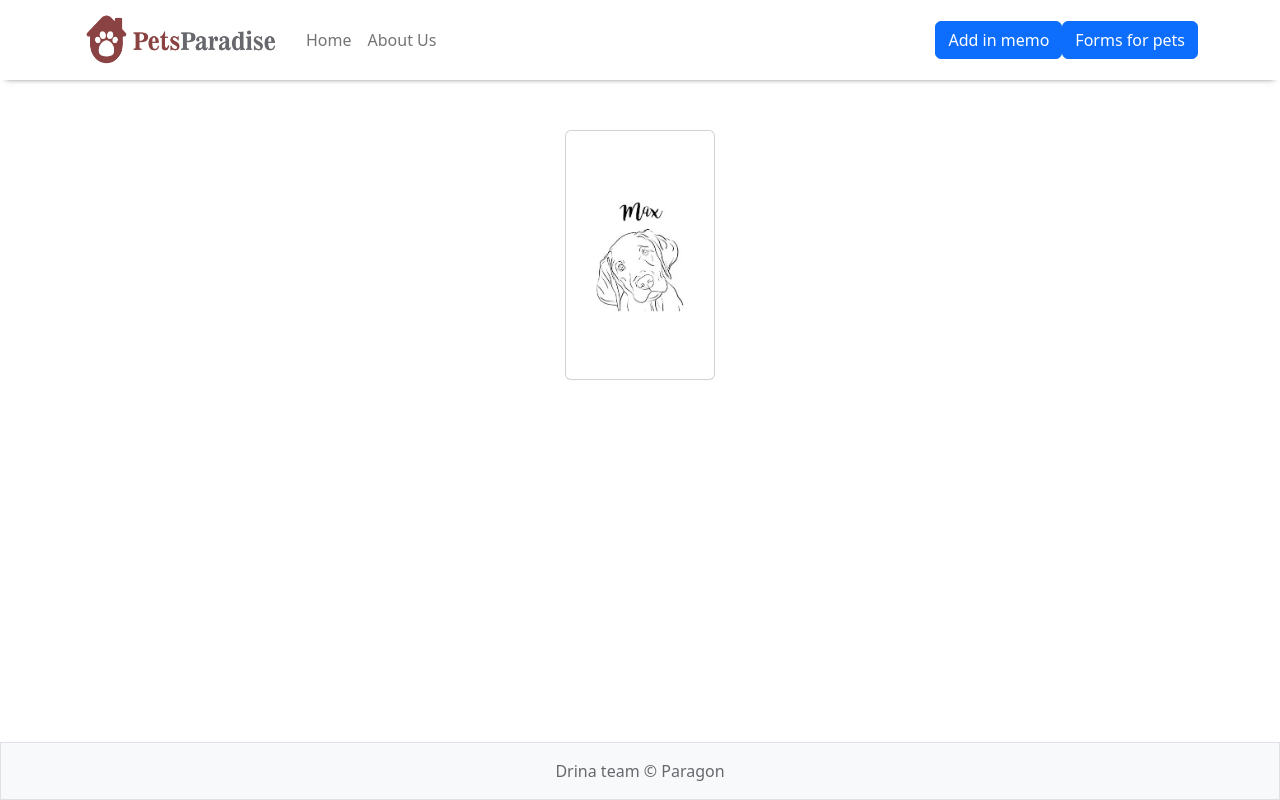
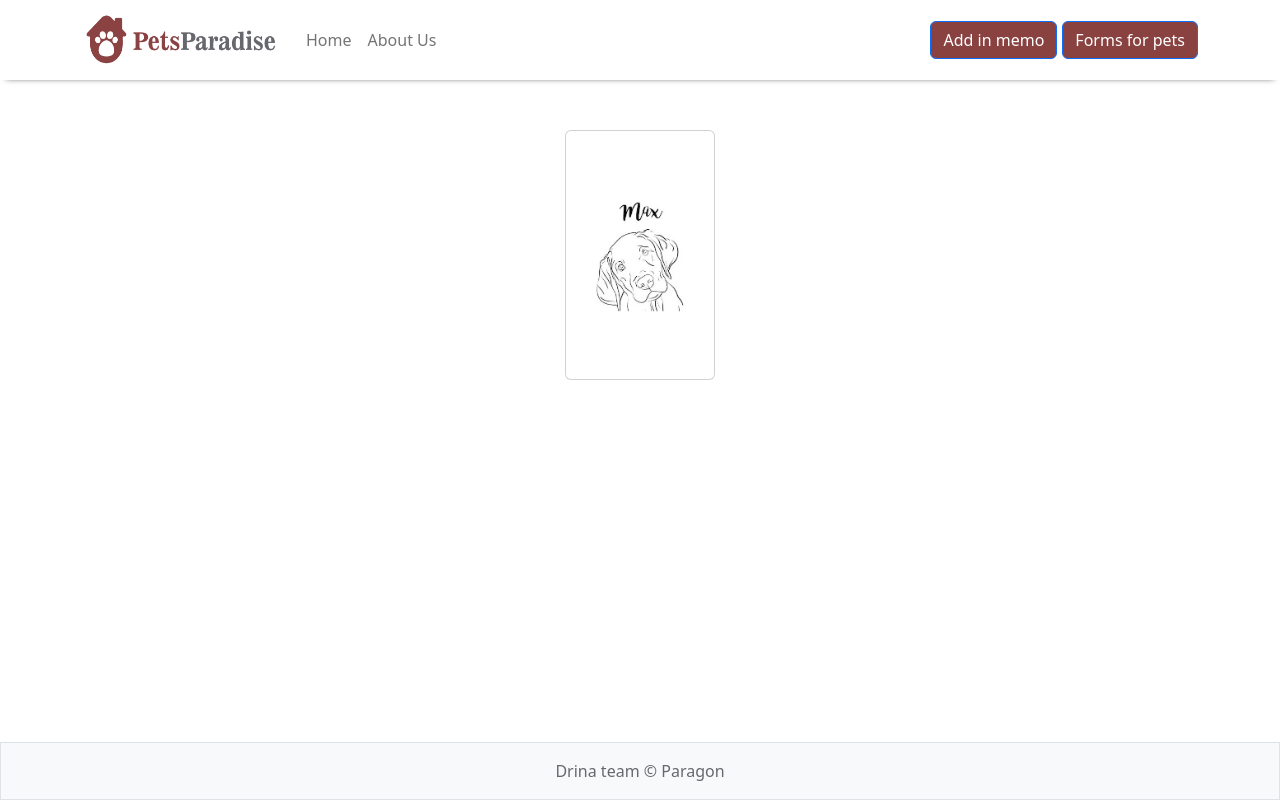
Before and after one commit to harispasicc/team-drina, a React (Create React App) app: page /card in a window 1280 px wide. Built offline with nearby package versions, Linux system fonts and the light colour scheme.

Commit message:
cancel editing

```diff
--- a/src/App.js
+++ b/src/App.js
@@ -15,8 +15,16 @@ function App() {
 
   const handleShow = () => setShow(true);
 
+  const handleCancelShow = () => {
+    setShow(false);
+  };
+
   const handleShowOptions = () => {
     setShowOptions(true);
+  };
+
+  const handleCancelOptions = () => {
+    setShowOptions(false);
   };
   return (
     <Context.Provider
@@ -27,6 +35,8 @@ function App() {
         handleShowOptions,
         showOptions,
         setShowOptions,
+        handleCancelOptions,
+        handleCancelShow,
       }}
     >
       <BrowserRouter>
--- a/src/assets/styles/header.css
+++ b/src/assets/styles/header.css
@@ -4,3 +4,16 @@
   box-shadow: 0 4px 6px -6px #222;
   color: black;
 }
+
+.navbar {
+  height: 80px;
+}
+
+.in-memo-button {
+  margin-right: 5px;
+  background-color: #8a4241 !important;
+}
+
+.form-pet--button {
+  background-color: #8a4241 !important;
+}
--- a/src/components/Header.js
+++ b/src/components/Header.js
@@ -15,23 +15,21 @@ function Header() {
 
   return (
     <div>
-      <Navbar
-        id="header"
-        style={{
-          height: "80px",
-        }}
-        variant="lignt"
-      >
+      <Navbar id="header" className="navbar" variant="lignt">
         <Container>
-          <Navbar.Brand href="#home">
+          <Navbar.Brand href="/">
             <img width={200} height={60} src={logo} alt="x" />
           </Navbar.Brand>
           <Nav className="me-auto">
             <Nav.Link href="/">Home</Nav.Link>
             <Nav.Link href="/about-us">About Us</Nav.Link>
           </Nav>
-          <Button onClick={handleShow}>Add in memo</Button>
-          <Button onClick={handleShowOptions}>Forms for pets</Button>
+          <Button className="in-memo-button" onClick={handleShow}>
+            Add in memo
+          </Button>
+          <Button className="form-pet--button" onClick={handleShowOptions}>
+            Forms for pets
+          </Button>
         </Container>
       </Navbar>
     </div>
--- a/src/components/ModalMemo.js
+++ b/src/components/ModalMemo.js
@@ -4,7 +4,7 @@ import { FaUpload } from "react-icons/fa";
 import { Context } from "../contexts/Contexts";
 
 function ModalMemo() {
-  const { show } = useContext(Context);
+  const { show, handleCancelShow } = useContext(Context);
 
   return (
     <>
@@ -49,7 +49,7 @@ function ModalMemo() {
           >
             OK
           </Button>
-          <Button onClick={() => {}}>Cancel</Button>
+          <Button onClick={handleCancelShow}>Cancel</Button>
         </Modal.Footer>
       </Modal.Dialog>
     </>
--- a/src/components/Options.js
+++ b/src/components/Options.js
@@ -5,7 +5,7 @@ import { Context } from "../contexts/Contexts";
 function Options() {
   const [showCreamatory, setShowCrematory] = useState(false);
   const [showBurial, setShowBurial] = useState(false);
-  const { showOptions } = useContext(Context);
+  const { showOptions, handleCancelOptions } = useContext(Context);
 
   const showCrematoryForm = () => {
     if (!showCreamatory && !showBurial) {
@@ -94,7 +94,7 @@ function Options() {
             <Button onClick={() => {}} className="ok-button-options">
               OK
             </Button>
-            <Button onClick={() => {}}>Cancel</Button>
+            <Button onClick={handleCancelOptions}>Cancel</Button>
           </Modal.Footer>
         </Modal.Dialog>
       )}
```
